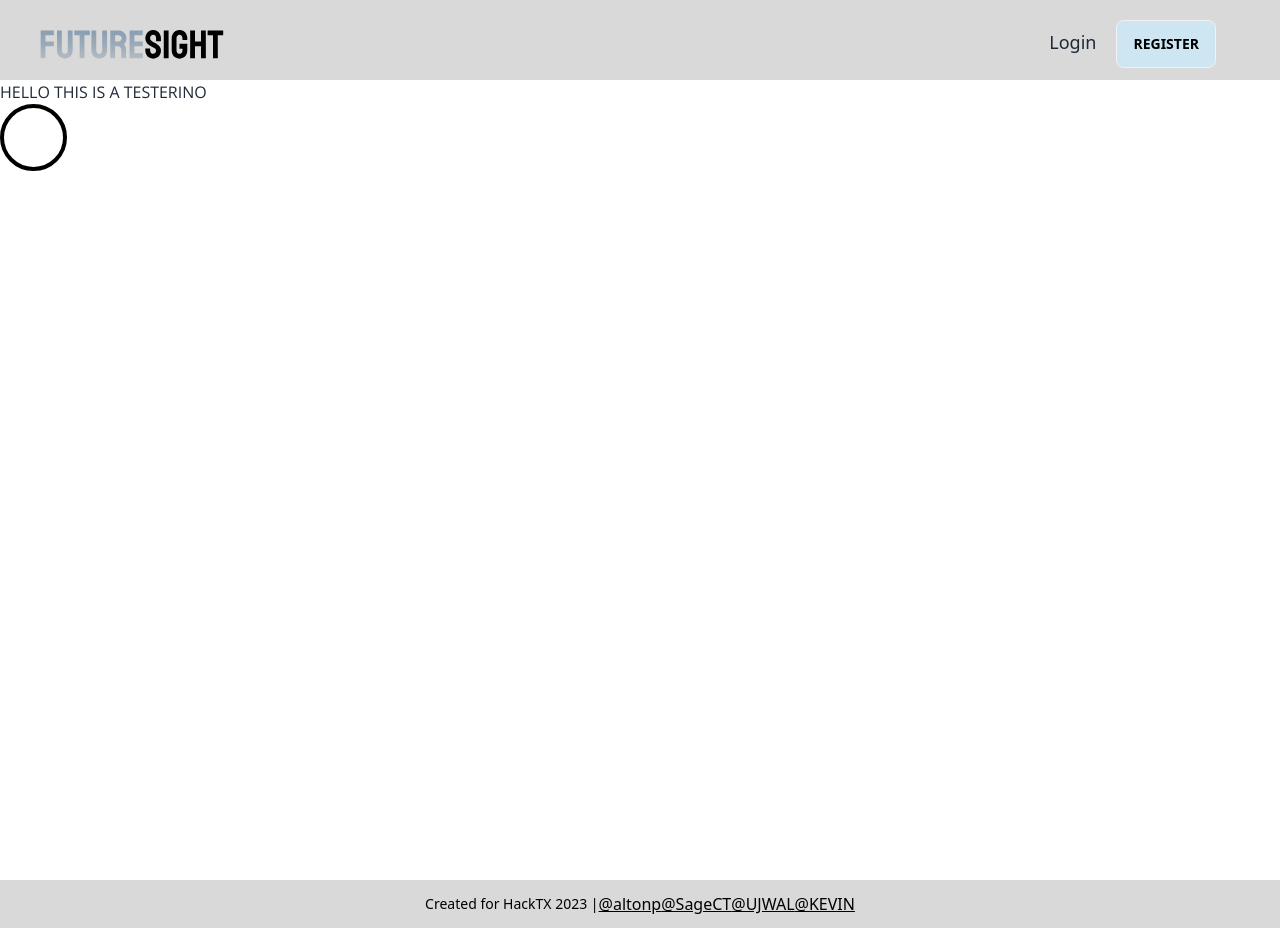
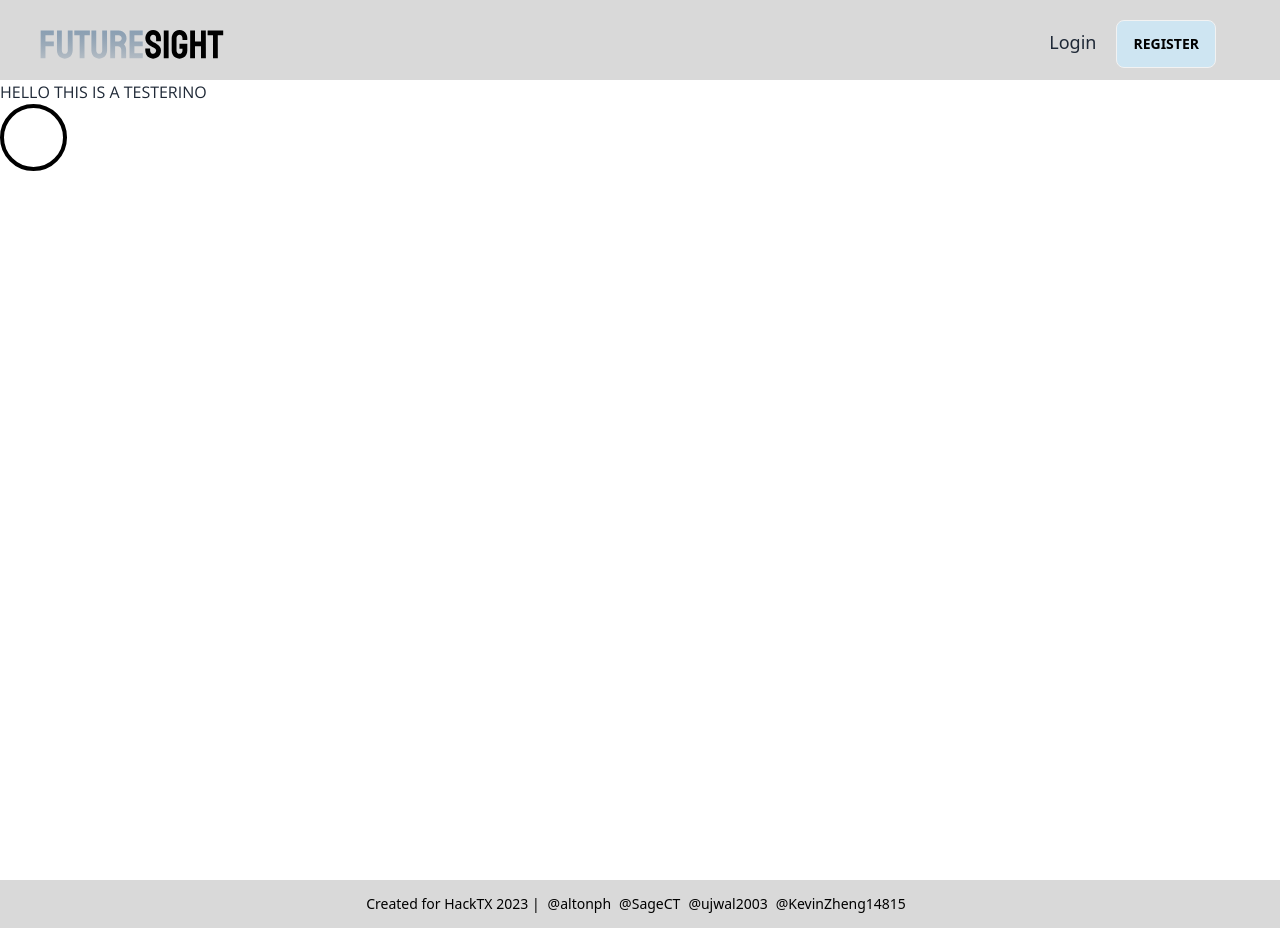
Before and after one commit to SageCT/HackTX23, a React (Vite) app in the folder hackTX/client/: page / in a window 1280 px wide. Built offline with nearby package versions, Linux system fonts and the light colour scheme; a web font is replaced by a local one.

Commit message:
fix: fix footer and page links

```diff
--- a/hackTX/client/src/components/Footer.tsx
+++ b/hackTX/client/src/components/Footer.tsx
@@ -2,9 +2,9 @@ import React from "react";
 
 const GITHUBS = {
   SAGE: "https://github.com/SageCT",
-  ALTON: "https://github.com/SageCT",
-  UJWAL: "https://github.com/SageCT",
-  KEVIN: "https://github.com/SageCT",
+  ALTON: "https://github.com/altonph",
+  UJWAL: "https://github.com/ujwal2003",
+  KEVIN: "https://github.com/KevinZheng14815",
 };
 
 const Footer = () => {
@@ -13,32 +13,12 @@ const Footer = () => {
       <div className="flex flex-row justify-center items-center bottom-0 h-12 w-screen text-black bg-navgray">
         <p className="text-sm">{"Created for HackTX 2023 | "}</p>
 
-        <p>
-          {" "}
-          <a href={GITHUBS.ALTON}>
-            <u>@altonp</u>
-          </a>{" "}
-        </p>
-
-        <p>
-          {" "}
-          <a href={GITHUBS.SAGE}>
-            <u>@SageCT</u>
-          </a>{" "}
-        </p>
-
-        <p>
-          <a href={GITHUBS.UJWAL}>
-            <u> @UJWAL </u>
-          </a>
-        </p>
-
-        <p>
-          {" "}
-          <a href={GITHUBS.KEVIN}>
-            <u>@KEVIN</u>
-          </a>{" "}
-        </p>
+        <div className= "flex flex-row space-x-2 px-2 text-sm">
+          <a href={GITHUBS.ALTON}>@altonph</a>
+          <a href={GITHUBS.SAGE}>@SageCT</a>
+          <a href={GITHUBS.UJWAL}>@ujwal2003</a>
+          <a href={GITHUBS.KEVIN}>@KevinZheng14815</a>
+        </div>
       </div>
     </>
   );
--- a/hackTX/client/src/components/NavBar.tsx
+++ b/hackTX/client/src/components/NavBar.tsx
@@ -9,7 +9,7 @@ const NavBar = () => {
         </a>
 
         <div className="flex flex-row gap-5 content-center">
-          <div className="flex flex-row mt-2">Login</div>
+          <div className="flex flex-row mt-2"><a href="/LoginPage">Login</a></div>
           <button className="btn bg-buttonlightblue hover:bg-slate-400 text-black flex flex-row">
             <a href="/RegisterPage">Register</a>
           </button>
--- a/hackTX/client/src/pages/LoginPage.tsx
+++ b/hackTX/client/src/pages/LoginPage.tsx
@@ -4,9 +4,8 @@ import Footer from "../components/Footer";
 const LandingPage = () => {
   return (<>
   <div className="w-sreen h-screen flex flex-row item-center justify-center max-h-sm">
+
     <section id= "LoginMain" className= "flex flex-col items-center justify-center m-16 p-16 border-2 border-black rounded-xl max-w-sm">
-
-        {/* <div id= "LoginBox" className= "flex flex-col border-2 border-black rounded-xl m-4"> */}
 
             <a href="/LandingPage" className="flex items-center justify-center pt-8"><img src="/futuresight.svg" alt="FutureSight Logo"/></a>
 
@@ -31,8 +30,6 @@ const LandingPage = () => {
                 Don't have an account? <a href="/RegisterPage" className="text-blue-500">Sign up</a>
             </div>
 
-        {/* </div> */}
-
     </section>
     </div>
 
--- a/hackTX/client/src/pages/RegisterPage.tsx
+++ b/hackTX/client/src/pages/RegisterPage.tsx
@@ -7,7 +7,7 @@ const RegisterPage = () => {
 
     <div id= "registerBox" className= "flex flex-col border-2 border-black rounded-xl m-4">
 
-      <a href="#" className="flex items-center justify-center pt-8"><img src="/futuresight.svg" alt="FutureSight Logo"/></a>
+      <a href="/" className="flex items-center justify-center pt-8"><img src="/futuresight.svg" alt="FutureSight Logo"/></a>
 
       <div id= "registerText" className= "text-center mx-auto w-64">
         Sign up to discover your career path and unlock the future.
```
